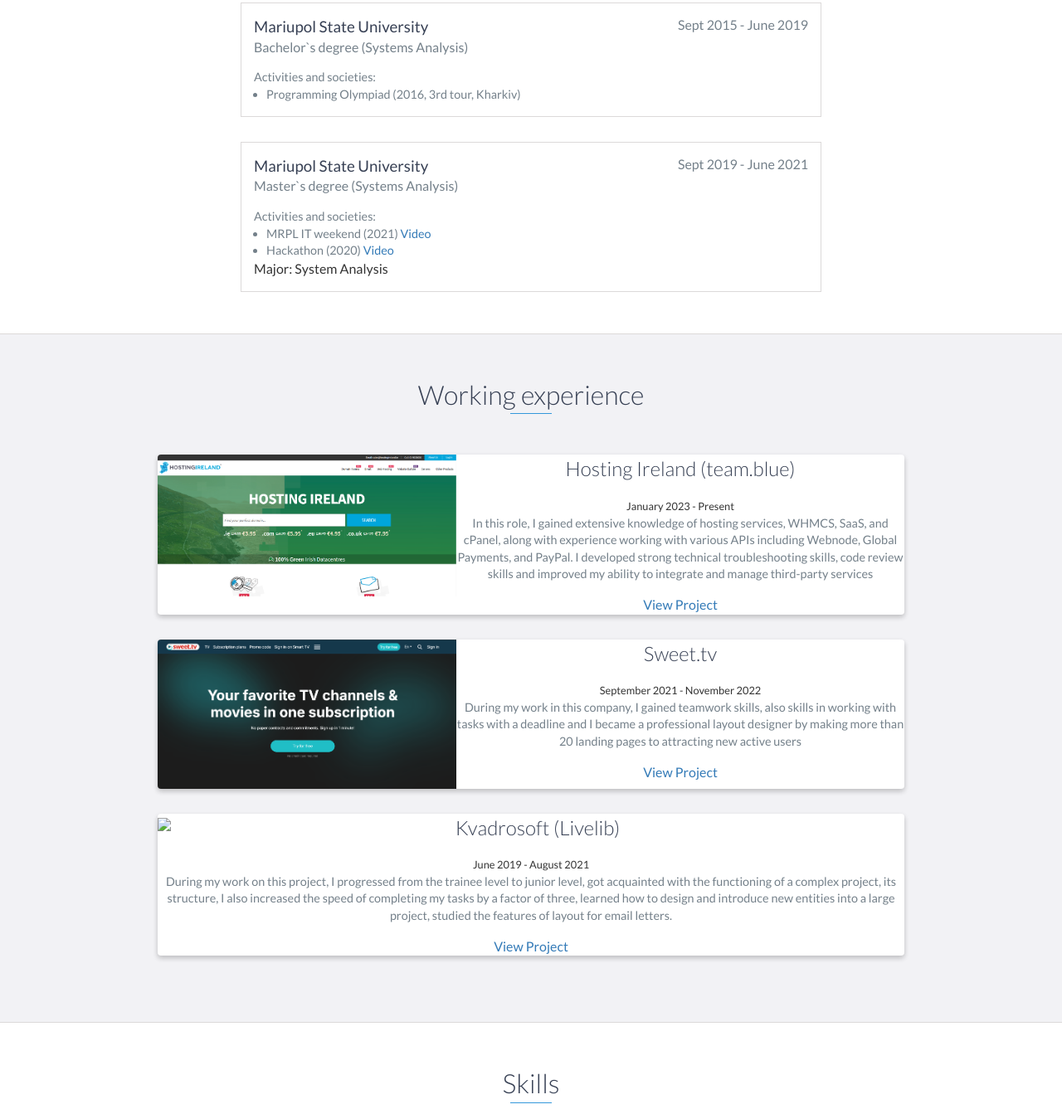
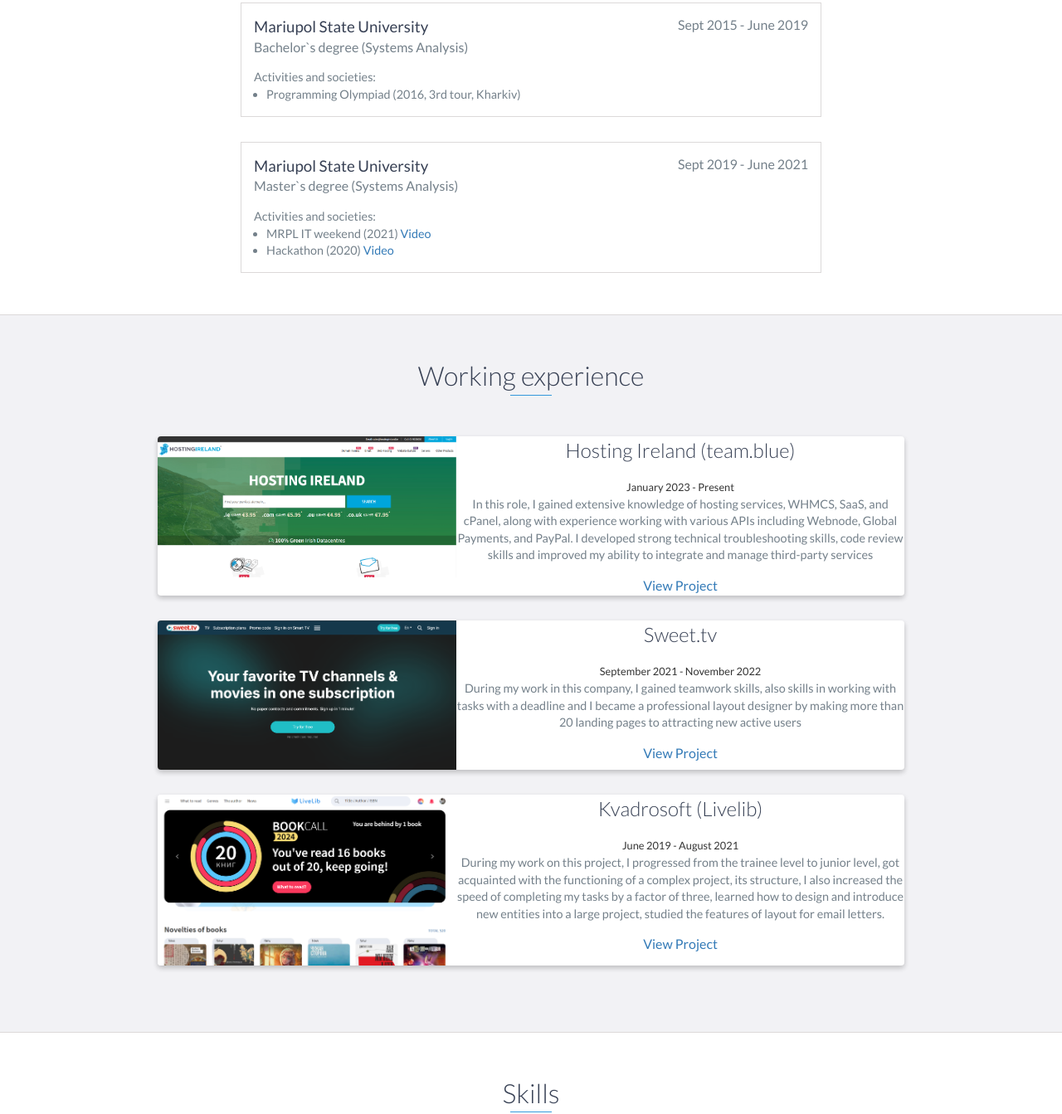
Before and after one commit to veronikaJustVera/veronikajustvera.github.io, a website: page index.html in a window 1280 px wide. Shown: the part 1398-2741 px from the top of the page at 83% size. Drawn offline with nearby package versions, Linux system fonts and the light colour scheme.

Commit message:
some fixes

```diff
--- a/index.html
+++ b/index.html
@@ -112,7 +112,6 @@
                     <li>MRPL IT weekend (2021) <a href="https://www.youtube.com/watch?v=a2H8T5vxpkc">Video</a></li>
                     <li>Hackathon (2020) <a href="https://www.youtube.com/watch?v=g8EXxca1pd4&t=3163s">Video</a></li>
                 </ul>
-                Major: System Analysis
             </p>
         </div>
 
@@ -163,7 +162,7 @@
                 <!-- End .project -->
                 <div class="project shadow-large">
                     <div class="project-image">
-                        <img src="images/livelib.jpg" />
+                        <img src="images/livelib.png" />
                     </div>
                     <!-- End .project-image -->
                     <div class="project-info">
```
